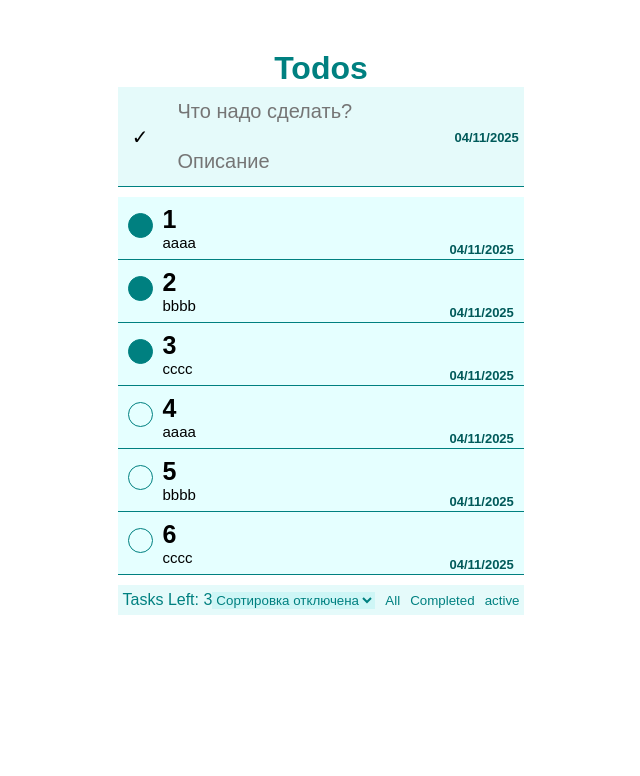
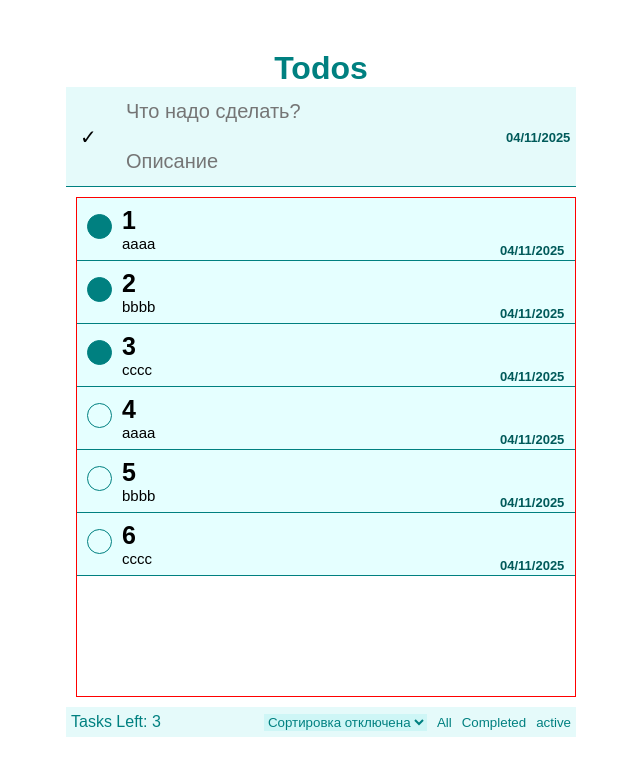
Before and after one commit to Cold-West/Todo, a React (Vite) app: page / in a window 1280 px wide. Shown: the top 776 px of the page, without its empty margins (319-959 px from the left). Built offline with nearby package versions, Linux system fonts and the light colour scheme.

Commit message:
board add

```diff
--- a/src/App.tsx
+++ b/src/App.tsx
@@ -1,7 +1,7 @@
 import { useMemo, useState, useCallback } from "react";
 import { TodoAppTask, TodoAppHeader, TodoAppFooter } from "./components";
 import { todoListDefault } from "./todoListDefault";
-import { FilterType, SorterType } from "./types";
+import { FilterType, SorterType, TaskType } from "./types";
 import "./App.css";
 import "react-datepicker/dist/react-datepicker.css";
 
@@ -42,7 +42,7 @@ export function App() {
         return [...prev, { title, text, id: Date.now(), check: false, date }];
       });
     },
-    [],
+    []
   );
 
   const removeTodo = useCallback((id: number) => {
@@ -60,7 +60,7 @@ export function App() {
         }
 
         return task;
-      }),
+      })
     );
   }, []);
 
@@ -75,7 +75,7 @@ export function App() {
     setSorters(sort);
   }, []);
 
-  const [currentTask, setCurrentTask] = useState(null);
+  const [currentTask, setCurrentTask] = useState<null | TaskType>(null);
 
   const dragOverHandler = (e) => {
     e.preventDefault();
@@ -88,7 +88,7 @@ export function App() {
     e.target.style.boxShadow = "none";
   };
 
-  const dragStartHandler = (e, task) => {
+  const dragStartHandler = (e, task: TaskType) => {
     setCurrentTask(task);
   };
 
@@ -96,22 +96,41 @@ export function App() {
     e.target.style.boxShadow = "none";
   };
 
-  const dropHandler = (e, task) => {
+  const dropHandler = (e, task: TaskType) => {
     e.target.style.boxShadow = "none";
+    if (currentTask === null) {
+      return;
+    }
+    if (e.target.className === "TodoAppBox") {
       const currentIndex = visibleTasks.indexOf(currentTask);
       const dropIndex = visibleTasks.indexOf(task);
       visibleTasks.splice(currentIndex, 1);
       visibleTasks.splice(dropIndex, 0, currentTask);
       setCurrentTask(null);
+    }
   };
-
+  const dropOnBoardHandler = (e) => {
+    if (currentTask === null) {
+      return;
+    }
+    if (e.target.className !== "TodoAppBox") {
+      visibleTasks.push(currentTask);
+      const currentIndex = visibleTasks.indexOf(currentTask);
+      visibleTasks.splice(currentIndex, 1);
+      setCurrentTask(null);
+    }
+  };
   return (
     <>
       <h1>Todos</h1>
       <div className="page">
         <div className="TodoApp">
           <TodoAppHeader check={toggleChecks} create={createNewTodo} />
-
+          <div
+            className="board"
+            onDragOver={(e) => dragOverHandler(e)}
+            onDrop={(e) => dropOnBoardHandler(e)}
+          >
             {visibleTasks.map((task) => (
               <TodoAppTask
                 onDragOver={(e) => dragOverHandler(e)}
@@ -125,7 +144,7 @@ export function App() {
                 key={task.id}
               />
             ))}
-
+          </div>
           <TodoAppFooter
             counter={todoActiveCounter}
             onFilterChange={setFilters}
```
Lines whose indentation alone changed are shown as unchanged.
